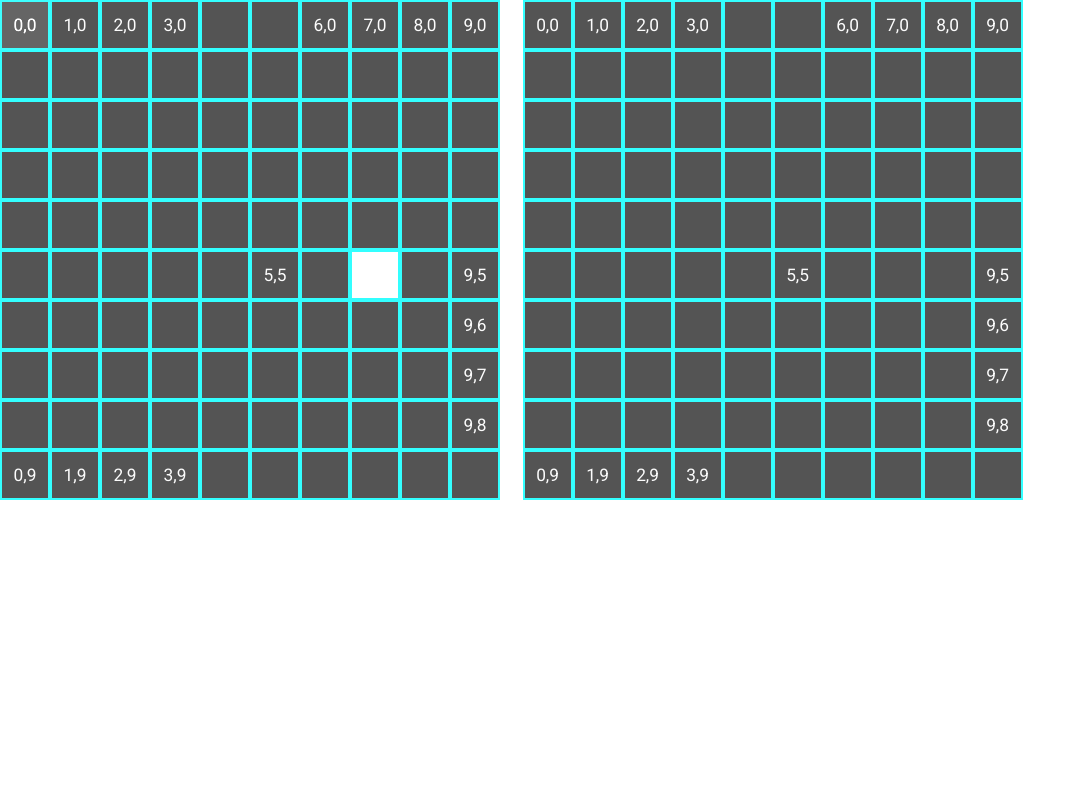
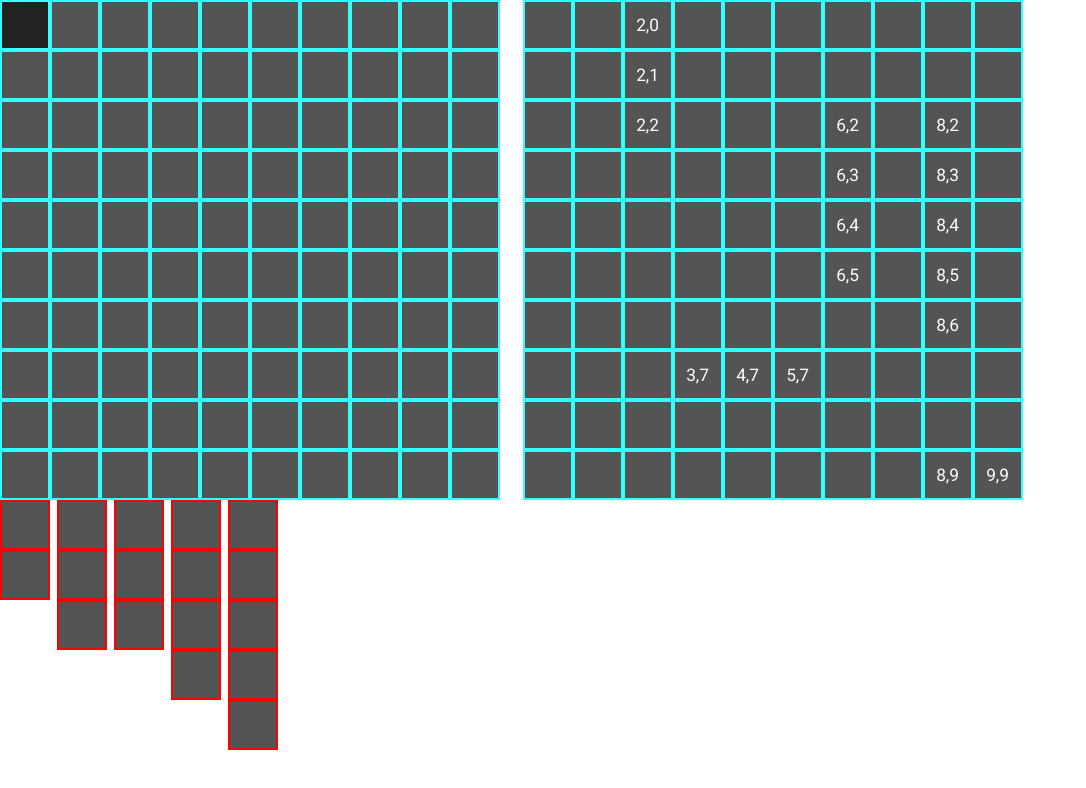
Before and after one commit to KeadonM/12-odin-battleship, a website built with Vite: page src/index.html in a window 1280 px wide. Shown: the whole page, without its empty margins (0-1086 px from the left). Built offline with nearby package versions, Linux system fonts and the light colour scheme.

Commit message:
Add ship placement logic for human and comp

```diff
--- a/src/css/style.scss
+++ b/src/css/style.scss
@@ -72,8 +72,10 @@ body {
     width: 50px;
     aspect-ratio: 1 / 1;
 
+    &.drop-hover,
     &:hover:not(.hit):not(.miss) {
       filter: brightness(1.2);
+      background-color: $clr-neutral-700;
     }
 
     &.hit {
@@ -89,3 +91,25 @@ body {
     }
   }
 }
+
+.ships-wrapper {
+  display: flex;
+  gap: $spc-100;
+
+  .ship {
+    display: flex;
+    flex-direction: column;
+    div {
+      width: 50px;
+      aspect-ratio: 1 / 1;
+      color: $clr-neutral-100;
+      background-color: $clr-neutral-500;
+      border: 2px solid red;
+    }
+
+    &.horizontal {
+      flex-direction: row;
+      max-height: 50px;
+    }
+  }
+}
--- a/src/ts/domController.ts
+++ b/src/ts/domController.ts
@@ -1,14 +1,20 @@
 import { Player } from './player';
 import { createGameBoardComponent } from './uiComponents/gameBoardComponent';
+import { createShips } from './uiComponents/draggableShipComponent';
 
 export const setUpGameUi = (player1: Player, player2: Player) => {
   const app = document.getElementById('app');
   if (!app) return console.error('App element not found');
 
+  const player1Wrapper = document.createElement('div');
+  app.appendChild(player1Wrapper);
+
   const player1GameBoard = document.createElement('div');
-  app.appendChild(player1GameBoard);
+  player1Wrapper.appendChild(player1GameBoard);
   player1GameBoard.className = `game-board ${player1.name}`;
   player1GameBoard.appendChild(createGameBoardComponent(player1));
+
+  player1Wrapper.appendChild(createShips());
 
   const player2GameBoard = document.createElement('div');
   app.appendChild(player2GameBoard);
--- a/src/ts/game.ts
+++ b/src/ts/game.ts
@@ -24,14 +24,12 @@ function setUpPlayers() {
   humanPlayer.enemy = computerPlayer;
   computerPlayer.enemy = humanPlayer;
 
-  // const coinFlip = Math.round(Math.random());
-  // if (coinFlip === 0) humanPlayer.turn = true;
-  computerPlayer.turn = true;
+  const coinFlip = Math.round(Math.random());
+  if (coinFlip === 0) humanPlayer.turn = true;
+  else computerPlayer.turn = true;
 
   let currPlayer = humanPlayer.turn === true ? humanPlayer : computerPlayer;
 
-  addPresetShips(humanPlayer);
-  addPresetShips(computerPlayer);
   setUpGameUi(humanPlayer, computerPlayer);
 
   return [humanPlayer, computerPlayer, currPlayer];
--- a/src/ts/gameBoard.ts
+++ b/src/ts/gameBoard.ts
@@ -1,4 +1,3 @@
-import { splitVendorChunk } from 'vite';
 import { Ship, createShip } from './ship';
 
 export interface GameBoard {
--- a/src/ts/player.ts
+++ b/src/ts/player.ts
@@ -1,11 +1,16 @@
 import { createGameBoard, GameBoard } from './gameBoard.ts';
+import { shipTypes } from './ship.ts';
 
 export interface Player {
   name: string;
   gameBoard: GameBoard;
   turn: boolean;
   enemy: Player;
-  placeShip: (length: number, position: number[], dirVertical: boolean) => void;
+  placeShip: (
+    length: number,
+    position: number[],
+    dirVertical: boolean
+  ) => boolean;
   takeTurn: (x: number, y: number) => string | boolean;
 }
 
@@ -17,7 +22,7 @@ export const createPlayer = (n: string): Player => {
     enemy: null as unknown as Player,
 
     placeShip(length: number, position: number[], dirVertical: boolean) {
-      this.gameBoard.addShip(length, position, dirVertical);
+      return this.gameBoard.addShip(length, position, dirVertical);
     },
 
     takeTurn(x: number, y: number) {
@@ -35,6 +40,20 @@ export const createPlayer = (n: string): Player => {
 
 export const createComputerPlayer = () => {
   const player = createPlayer('Comp');
+
+  (function addShips() {
+    for (let i = 0; i < 5; i++) {
+      let hasPlaced: boolean;
+      let length = shipTypes[i][0];
+      do {
+        const dirVertical = Math.round(Math.random()) === 0 ? false : true;
+        const x = Math.round(Math.random() * 10);
+        const y = Math.round(Math.random() * 10);
+
+        hasPlaced = player.gameBoard.addShip(length, [x, y], dirVertical);
+      } while (!hasPlaced);
+    }
+  })();
 
   setInterval(() => {
     compLoop();
@@ -147,7 +166,7 @@ export const createComputerPlayer = () => {
     let endX: number[] = [];
     let endY: number[] = [];
 
-    for (let i = 0; i < 4; i++) {
+    for (let i = 0; i < 5; i++) {
       if (x + i <= 9)
         if (
           squares[y][x + i] === 'h' &&
--- a/src/ts/ship.ts
+++ b/src/ts/ship.ts
@@ -1,3 +1,17 @@
+export const shipTypes: [
+  [number, string],
+  [number, string],
+  [number, string],
+  [number, string],
+  [number, string]
+] = [
+  [2, 'Destroyer'],
+  [3, 'Submarine'],
+  [3, 'Cruiser'],
+  [4, 'Battleship'],
+  [5, 'Carrier'],
+];
+
 export interface Ship {
   length: number;
   position: number[];
--- /dev/null
+++ b/src/ts/uiComponents/draggableShipComponent.ts
@@ -0,0 +1,39 @@
+import { shipTypes } from '../ship';
+
+export const createShips = () => {
+  const wrapper = document.createElement('div');
+  wrapper.className = `ships-wrapper`;
+
+  for (let i = 0; i < 5; i++) {
+    const ship = document.createElement('div');
+    wrapper.appendChild(ship);
+    ship.className = 'ship';
+    ship.id = shipTypes[i][1];
+    ship.setAttribute('draggable', 'true');
+    let dirVertical = true;
+
+    ship.addEventListener('click', () => {
+      dirVertical = !dirVertical;
+      ship.classList.toggle('horizontal');
+    });
+
+    ship.addEventListener('dragstart', (e) => {
+      onPickUp(shipTypes[i], dirVertical, e);
+    });
+
+    for (let j = 0; j < shipTypes[i][0]; j++) {
+      const shipSquare = document.createElement('div');
+      ship.appendChild(shipSquare);
+    }
+  }
+
+  return wrapper;
+};
+
+function onPickUp(shipType: [number, string], dir: boolean, event: DragEvent) {
+  if (event.dataTransfer != null) {
+    event.dataTransfer.setData('length', shipType[0].toString());
+    event.dataTransfer.setData('name', shipType[1]);
+    event.dataTransfer.setData('dir', `${dir}`);
+  }
+}
--- a/src/ts/uiComponents/gameBoardComponent.ts
+++ b/src/ts/uiComponents/gameBoardComponent.ts
@@ -6,8 +6,6 @@ export const createGameBoardComponent = (player: Player) => {
 
   const wrapper = document.createElement('div');
   wrapper.className = `squares-wrapper`;
-
-  console.log(board);
 
   for (let y = 0; y < board.squares.length; y++) {
     for (let x = 0; x < board.squares.length; x++) {
@@ -19,6 +17,7 @@ export const createGameBoardComponent = (player: Player) => {
       squareElement.addEventListener('click', () =>
         squareOnClick(squareElement, player, x, y)
       );
+      if (player.name != 'Comp') makeDropTarget(squareElement, x, y, player);
 
       const square = board.squares[y][x];
       if (typeof square === 'object') squareElement.textContent = `${x},${y}`;
@@ -67,3 +66,44 @@ function squareOnClick(
       break;
   }
 }
+
+function makeDropTarget(
+  element: HTMLDivElement,
+  x: number,
+  y: number,
+  player: Player
+) {
+  element.addEventListener('drop', (e) => {
+    dropped(x, y, player, e);
+    element.classList.toggle('drop-hover');
+  });
+
+  element.addEventListener('dragenter', () => {
+    element.classList.toggle('drop-hover');
+  });
+
+  element.addEventListener('dragleave', () => {
+    element.classList.toggle('drop-hover');
+  });
+
+  element.addEventListener('dragover', (e) => {
+    e.preventDefault();
+  });
+
+  // element.addEventListener("dragleave", dragLeave);
+}
+
+function dropped(x: number, y: number, player: Player, event: DragEvent) {
+  if (event.dataTransfer != null) {
+    const length = parseInt(event.dataTransfer.getData('length'));
+    const dir = event.dataTransfer.getData('dir') === 'true' ? true : false;
+    const result = player.placeShip(length, [x, y], dir);
+    if (result) {
+      const name = event.dataTransfer.getData('name');
+      console.log(name);
+      const ship = document.querySelector(`#${name}`);
+      document.querySelector('.ships-wrapper')?.removeChild(ship);
+      updateGameBoard(player);
+    }
+  } else console.warn('No data transfer');
+}
```
